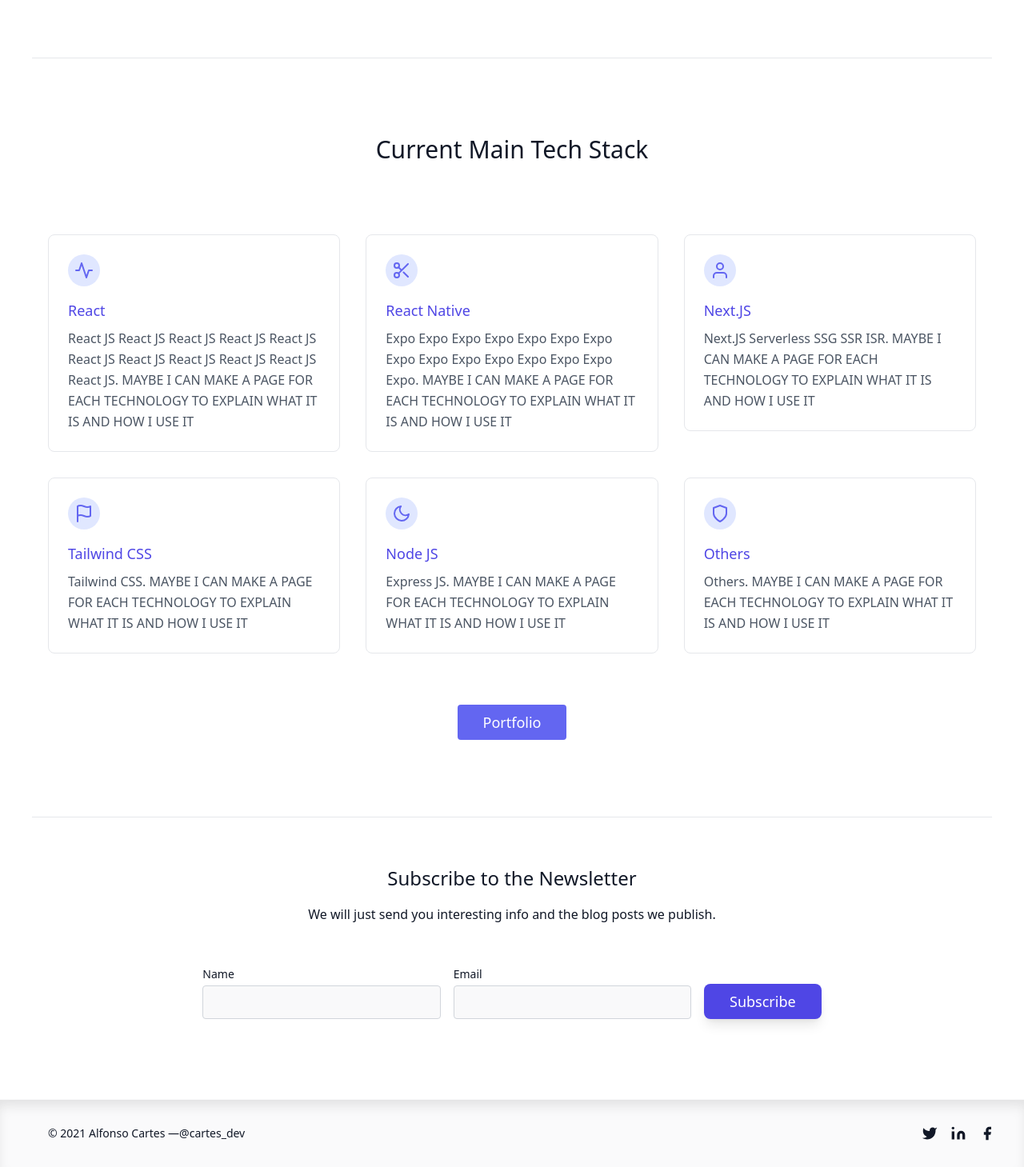
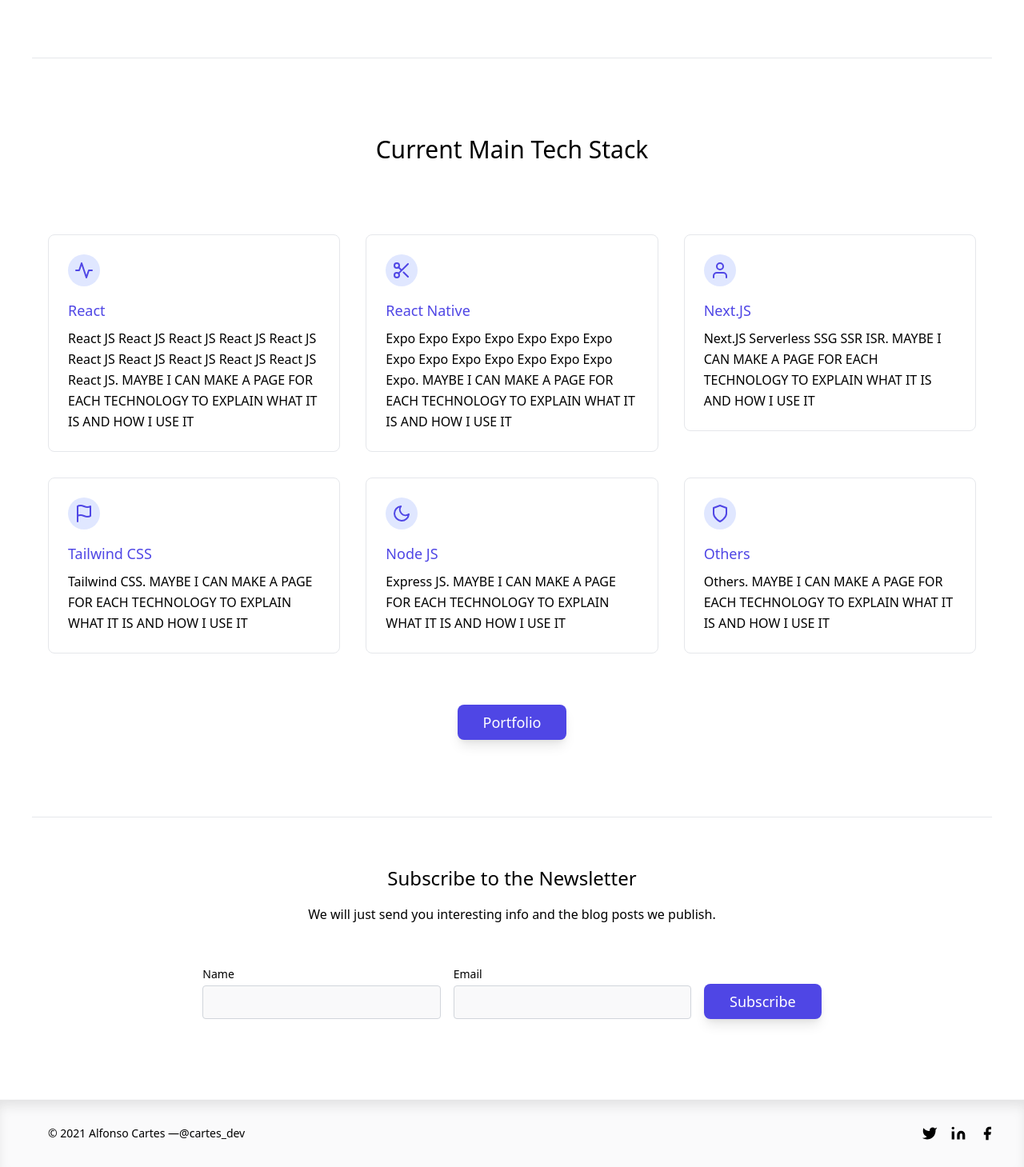
Before and after one commit to alfonsocartes/cartes_dev, a Next.js app: page / in a window 1280 px wide. Shown: the part 571-2030 px from the top of the page at 80% size. Built offline with nearby package versions, Linux system fonts and the light colour scheme.

Commit message:
Minor CSS fixes for consistancy

```diff
--- a/components/TechStack.js
+++ b/components/TechStack.js
@@ -2,17 +2,17 @@ import Link from "next/link";
 import React from "react";
 
 const TechStack = () => (
-  <section className="text-gray-600 body-font border-b border-gray-200">
+  <section className="body-font border-b border-gray-200">
     <div className="container px-5 py-24 mx-auto">
       <div className="flex flex-wrap w-full mb-20 flex-col items-center text-center">
-        <h2 className="sm:text-3xl text-2xl font-medium title-font mb-2 text-gray-900">
+        <h2 className="sm:text-3xl text-2xl font-medium title-font mb-2">
           Current Main Tech Stack
         </h2>
       </div>
       <div className="flex flex-wrap -m-4">
         <div className="xl:w-1/3 md:w-1/2 p-4">
           <div className="border border-gray-200 p-6 rounded-lg">
-            <div className="w-10 h-10 inline-flex items-center justify-center rounded-full bg-indigo-100 text-indigo-500 mb-4">
+            <div className="w-10 h-10 inline-flex items-center justify-center rounded-full mb-4 bg-indigo-100 hover:bg-indigo-300 dark:bg-indigo-200 dark:hover:bg-indigo-100 text-indigo-600 hover:text-indigo-800 dark:text-indigo-600">
               <svg
                 fill="none"
                 stroke="currentColor"
@@ -25,7 +25,7 @@ const TechStack = () => (
                 <path d="M22 12h-4l-3 9L9 3l-3 9H2"></path>
               </svg>
             </div>
-            <h2 className="text-lg font-medium title-font mb-2  text-indigo-600 hover:text-indigo-400 dark:text-indigo-400 dark:hover:text-indigo-600">
+            <h2 className="text-lg font-medium title-font mb-2  text-indigo-600 hover:text-indigo-400 dark:text-indigo-400 dark:hover:text-indigo-200">
               <a
                 href="https://reactjs.org/"
                 target="_blank"
@@ -43,7 +43,7 @@ const TechStack = () => (
         </div>
         <div className="xl:w-1/3 md:w-1/2 p-4">
           <div className="border border-gray-200 p-6 rounded-lg">
-            <div className="w-10 h-10 inline-flex items-center justify-center rounded-full bg-indigo-100 text-indigo-500 mb-4">
+            <div className="w-10 h-10 inline-flex items-center justify-center rounded-full mb-4 bg-indigo-100 hover:bg-indigo-300 dark:bg-indigo-200 dark:hover:bg-indigo-100 text-indigo-600 hover:text-indigo-800 dark:text-indigo-600">
               <svg
                 fill="none"
                 stroke="currentColor"
@@ -76,7 +76,7 @@ const TechStack = () => (
         </div>
         <div className="xl:w-1/3 md:w-1/2 p-4">
           <div className="border border-gray-200 p-6 rounded-lg">
-            <div className="w-10 h-10 inline-flex items-center justify-center rounded-full bg-indigo-100 text-indigo-500 mb-4">
+            <div className="w-10 h-10 inline-flex items-center justify-center rounded-full mb-4 bg-indigo-100 hover:bg-indigo-300 dark:bg-indigo-200 dark:hover:bg-indigo-100 text-indigo-600 hover:text-indigo-800 dark:text-indigo-600">
               <svg
                 fill="none"
                 stroke="currentColor"
@@ -107,7 +107,7 @@ const TechStack = () => (
         </div>
         <div className="xl:w-1/3 md:w-1/2 p-4">
           <div className="border border-gray-200 p-6 rounded-lg">
-            <div className="w-10 h-10 inline-flex items-center justify-center rounded-full bg-indigo-100 text-indigo-500 mb-4">
+            <div className="w-10 h-10 inline-flex items-center justify-center rounded-full mb-4 bg-indigo-100 hover:bg-indigo-300 dark:bg-indigo-200 dark:hover:bg-indigo-100 text-indigo-600 hover:text-indigo-800 dark:text-indigo-600">
               <svg
                 fill="none"
                 stroke="currentColor"
@@ -137,7 +137,7 @@ const TechStack = () => (
         </div>
         <div className="xl:w-1/3 md:w-1/2 p-4">
           <div className="border border-gray-200 p-6 rounded-lg">
-            <div className="w-10 h-10 inline-flex items-center justify-center rounded-full bg-indigo-100 text-indigo-500 mb-4">
+            <div className="w-10 h-10 inline-flex items-center justify-center rounded-full mb-4 bg-indigo-100 hover:bg-indigo-300 dark:bg-indigo-200 dark:hover:bg-indigo-100 text-indigo-600 hover:text-indigo-800 dark:text-indigo-600">
               <svg
                 fill="none"
                 stroke="currentColor"
@@ -167,7 +167,7 @@ const TechStack = () => (
         </div>
         <div className="xl:w-1/3 md:w-1/2 p-4">
           <div className="border border-gray-200 p-6 rounded-lg">
-            <div className="w-10 h-10 inline-flex items-center justify-center rounded-full bg-indigo-100 text-indigo-500 mb-4">
+            <div className="w-10 h-10 inline-flex items-center justify-center rounded-full mb-4 bg-indigo-100 hover:bg-indigo-300 dark:bg-indigo-200 dark:hover:bg-indigo-100 text-indigo-600 hover:text-indigo-800 dark:text-indigo-600">
               <svg
                 fill="none"
                 stroke="currentColor"
@@ -193,7 +193,7 @@ const TechStack = () => (
       <Link href="portfolio">
         <button
           type="button"
-          className="flex mx-auto mt-16 text-white bg-indigo-500 border-0 py-2 px-8 focus:outline-none hover:bg-indigo-600 rounded text-lg"
+          className="flex mx-auto mt-16 text-white py-2 px-8 focus:outline-none text-lg bg-transparent rounded-lg shadow-lg bg-indigo-600 hover:bg-indigo-400 dark:bg-indigo-600 dark:hover:bg-indigo-900"
         >
           Portfolio
         </button>
--- a/components/cta/ContactUs.js
+++ b/components/cta/ContactUs.js
@@ -10,7 +10,7 @@ const ContactUs = () => (
         </h4>
         <button
           type="button"
-          className="flex-shrink-0 mt-4 text-white frosted bg-transparent rounded-lg shadow-lg bg-indigo-600 hover:bg-indigo-400 dark:bg-indigo-600 dark:hover:bg-indigo-900 py-2 px-8 focus:outline-none text-lg"
+          className="flex-shrink-0 mt-4 text-white bg-transparent rounded-lg shadow-lg bg-indigo-600 hover:bg-indigo-400 dark:bg-indigo-600 dark:hover:bg-indigo-900 py-2 px-8 focus:outline-none text-lg"
         >
           <Link href="/contact">Contact</Link>
         </button>
--- a/components/cta/EmailNewsletter.js
+++ b/components/cta/EmailNewsletter.js
@@ -34,7 +34,7 @@ const EmailNewsletter = () => (
             className="w-full bg-gray-100 bg-opacity-50 rounded border border-gray-300 focus:gray-indigo-500 focus:bg-transparent focus:ring-2 focus:ring-indigo-200 text-base outline-none py-1 px-3 leading-8 transition-colors duration-200 ease-in-out"
           />
         </div>
-        <button className=" text-white frosted bg-transparent rounded-lg shadow-lg bg-indigo-600 hover:bg-indigo-400 dark:bg-indigo-600 dark:hover:bg-indigo-900 py-2 px-8 sm:mt-4 focus:outline-none text-lg">
+        <button className=" text-white bg-transparent rounded-lg shadow-lg bg-indigo-600 hover:bg-indigo-400 dark:bg-indigo-600 dark:hover:bg-indigo-900 py-2 px-8 sm:mt-4 focus:outline-none text-lg">
           Subscribe
         </button>
       </div>
--- a/components/layout/DarkModeToggle.js
+++ b/components/layout/DarkModeToggle.js
@@ -37,7 +37,7 @@ const DarkModeToggle = () => {
     <button
       aria-label="Toggle Dark Mode"
       type="button"
-      className="frosted bg-opacity-40 border-white border-opacity-20 border rounded-lg shadow-lg bg-gray-300 hover:bg-gray-500 dark:hover:bg-gray-300  text-gray-600  hover:text-gray-300 dark:text-gray-300 dark:hover:text-yellow-500 pl-2 h-8 w-8 m-4"
+      className=" bg-opacity-40 border-white border-opacity-20 border rounded-lg shadow-lg bg-gray-300 hover:bg-gray-500 dark:hover:bg-gray-300 text-gray-600  hover:text-gray-300 dark:text-gray-300 dark:hover:text-yellow-500 pl-2 h-8 w-8 m-4"
       onClick={toggleDarkMode}
     >
       {mounted && (
--- a/components/layout/NavBar.js
+++ b/components/layout/NavBar.js
@@ -10,9 +10,9 @@ const NavBar = () => (
     <div className=" hover:frosted hover:bg-opacity-40 rounded-lg hover:bg-gray-300 dark:hover:bg-gray-600  py-2 px-3">
       <Link href="/">Portfolio</Link>
     </div>
-    <div className=" hover:frosted hover:bg-opacity-40 rounded-lg hover:bg-gray-300 dark:hover:bg-gray-600  py-2 px-3">
+    {/* <div className=" hover:frosted hover:bg-opacity-40 rounded-lg hover:bg-gray-300 dark:hover:bg-gray-600  py-2 px-3">
       <Link href="/">Blog</Link>
-    </div>
+    </div> */}
     <div className=" hover:frosted hover:bg-opacity-40 rounded-lg hover:bg-gray-300 dark:hover:bg-gray-600  py-2 px-3">
       <Link href="/about">About</Link>
     </div>
--- a/components/layout/footer.js
+++ b/components/layout/footer.js
@@ -16,7 +16,7 @@ export default function Footer() {
             </a>
           </p>
           <span className="inline-flex sm:ml-auto sm:mt-0 mt-2 justify-center sm:justify-start">
-            <div className="pl-4">
+            <div className="pl-4 hover:text-gray-500">
               <a
                 href="https://twitter.com/cartes_dev"
                 target="_blank"
@@ -36,7 +36,7 @@ export default function Footer() {
                 </div>
               </a>
             </div>
-            <div className="pl-4 ">
+            <div className="pl-4 hover:text-gray-500">
               <a
                 href="https://www.linkedin.com/company/cartesdev"
                 target="_blank"
@@ -61,7 +61,7 @@ export default function Footer() {
                 </div>
               </a>
             </div>
-            <div className="pl-4 ">
+            <div className="pl-4 hover:text-gray-500">
               <a
                 href="https://www.facebook.com/cartes.dev"
                 target="_blank"
--- a/components/layout/layout.js
+++ b/components/layout/layout.js
@@ -6,7 +6,8 @@ import Container from "./Container";
 
 export default function Layout({ title, children }) {
   return (
-    <div className="bg-white dark:bg-gray-900 text-gray-900 dark:text-gray-200 flex flex-col min-h-screen ">
+    // <div className="bg-white dark:bg-gray-900 text-gray-900 dark:text-gray-200 flex flex-col min-h-screen ">
+    <div className="bg-white dark:bg-gray-900 text-black dark:text-gray-200 flex flex-col min-h-screen ">
       <Head>
         <title>{title}</title>
       </Head>
--- a/pages/contact.js
+++ b/pages/contact.js
@@ -56,7 +56,7 @@ const Contact = () => (
             <div className="p-2 w-full">
               <button
                 type="submit"
-                className="flex mx-auto text-white frosted bg-transparent rounded-lg shadow-lg bg-indigo-600 hover:bg-indigo-400 dark:bg-indigo-600 dark:hover:bg-indigo-900 py-2 px-8 sm:mt-4 focus:outline-none text-lg"
+                className="flex mx-auto text-white bg-transparent rounded-lg shadow-lg bg-indigo-600 hover:bg-indigo-400 dark:bg-indigo-600 dark:hover:bg-indigo-900 py-2 px-8 sm:mt-4 focus:outline-none text-lg"
               >
                 Send
               </button>
```
Also changed, not shown: tailwind.config.js (+7 -0 lines).
